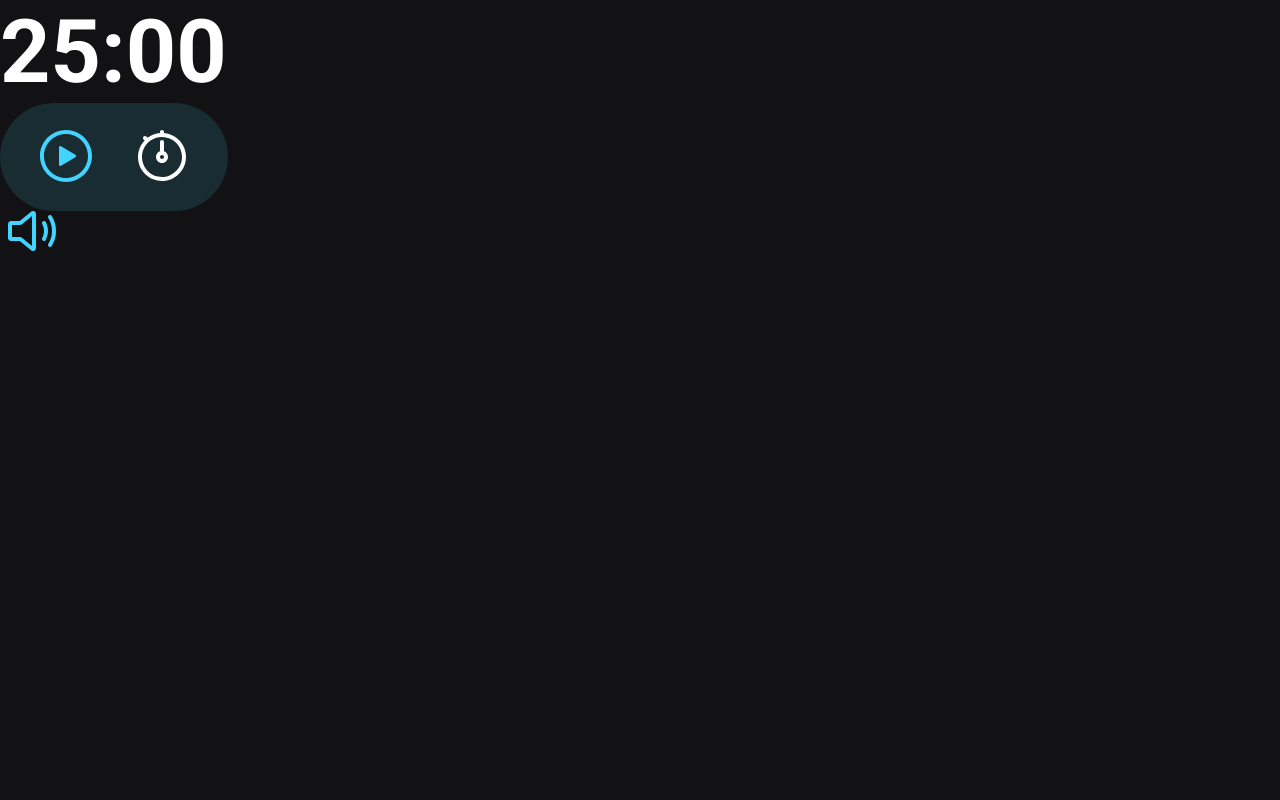
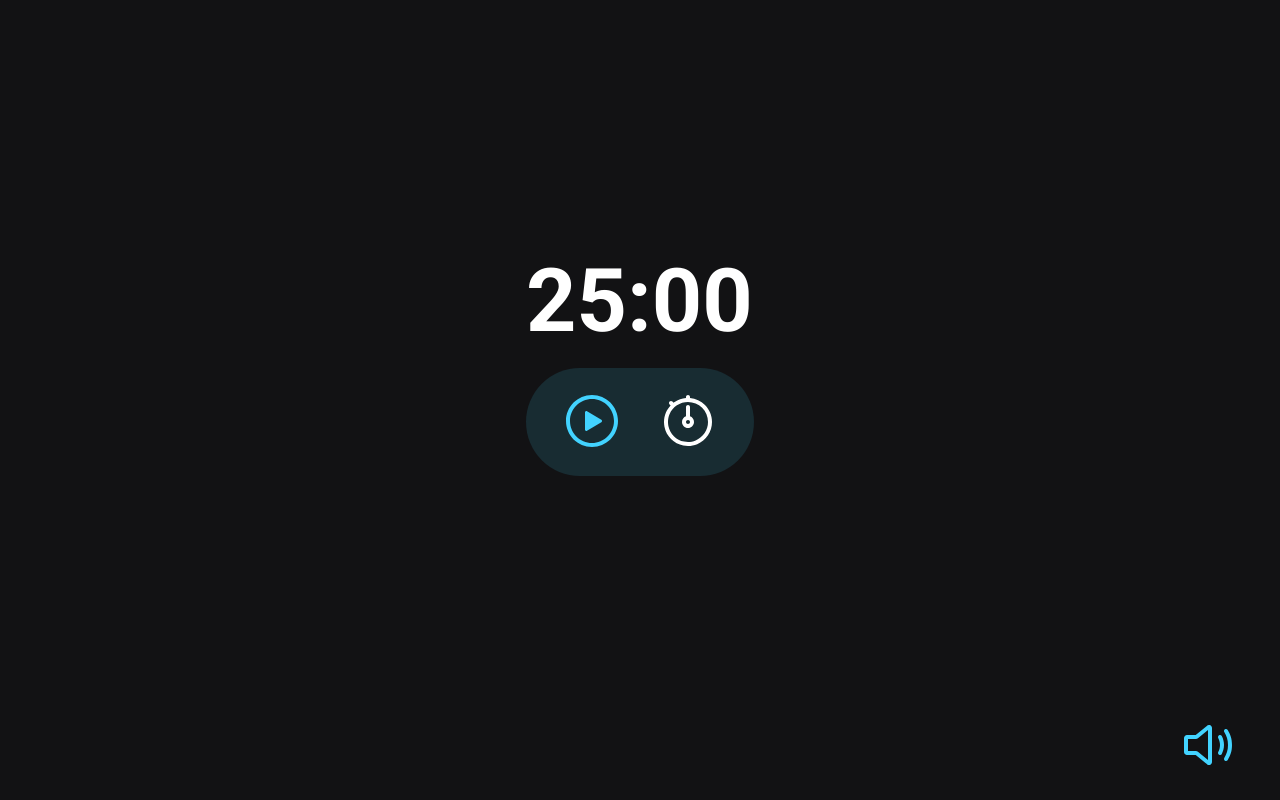
Before and after one commit to anasilveira9787/FocusTimer, a plain HTML site: page index.html in a window 1280 px wide. Drawn offline with Linux system fonts and the light colour scheme.

Commit message:
chore: aula 5 Alinhando com grid e finalizando o CSS

```diff
--- a/style.css
+++ b/style.css
@@ -20,7 +20,14 @@ body {
     color: var(--text-color);
 
     font-family: 'Roboto', sans-serif;
+
+    display: grid;
+    min-height: 100vh;
 }
+
+
+
+
 
 button {
     background-color: transparent;
@@ -43,9 +50,17 @@ button svg {
     width: clamp(3.2rem, 2rem + 12vw, 6.4rem);
 }
 
+main {
+    justify-self: center;
+    align-self: end;
+}
+
+
 #timer {
     font-size: clamp(4rem, 4rem + 10vw, 8.8rem);
     display: flex;
+
+    margin-bottom: 1.6rem;
 }
 
 #controls {
@@ -60,3 +75,10 @@ button svg {
     width: clamp(10rem, 10rem + 30vw, 22.8rem);
     height: clamp(8rem, 5rem + 10vw, 10.8rem);
 }
+
+footer {
+    justify-self: end;
+    align-self: end;
+
+    padding: 0 4rem 3.2rem 0;
+}
```
